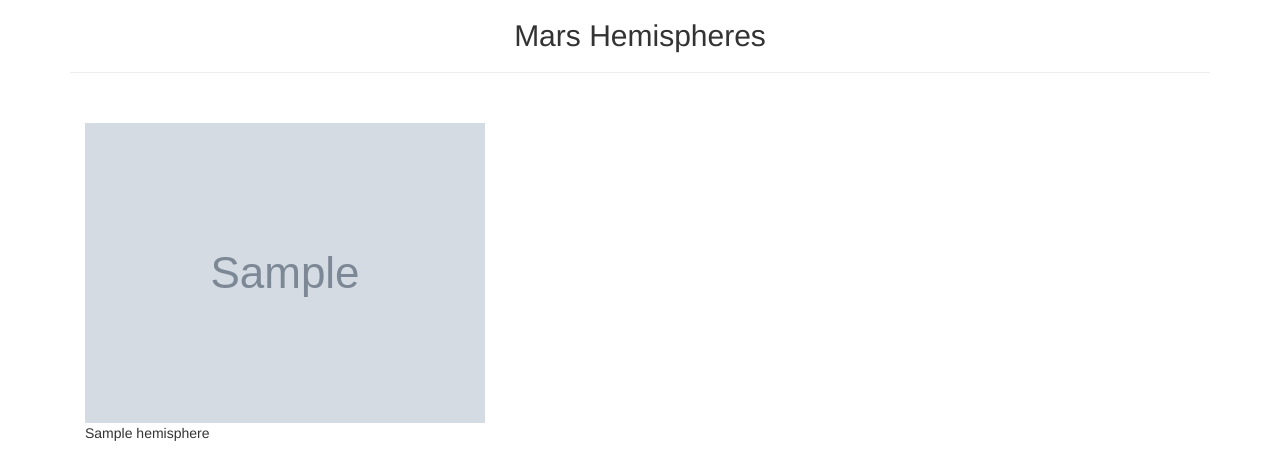
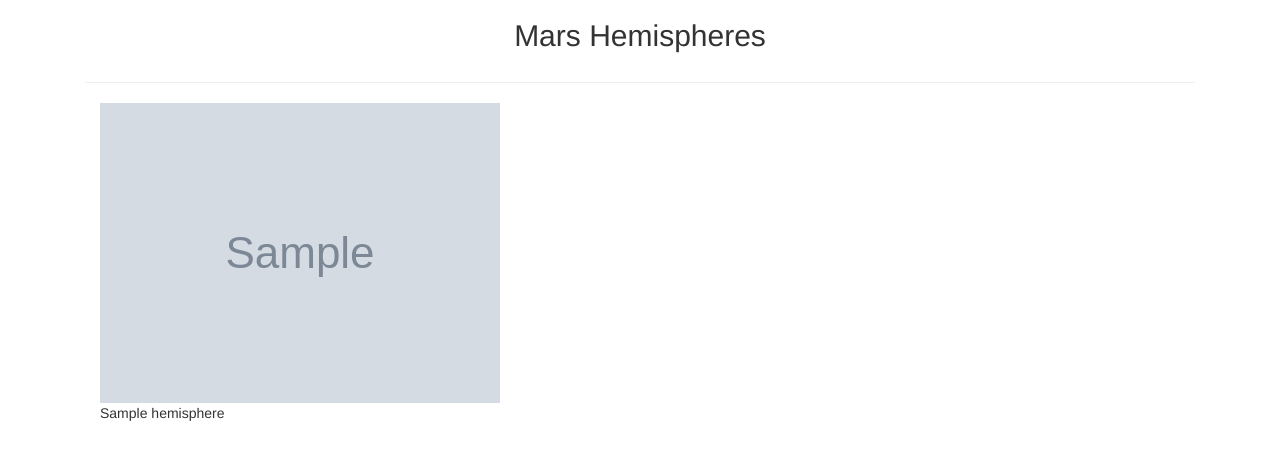
Before and after one commit to Nicole1701/web-scraping-challenge, a Flask app: page / in a window 1280 px wide. Shown: the part 803-1256 px from the top of the page. After the commit the page ends 1224 px from the top, so only its background shows below. Run offline with Flask 2, Linux system fonts and the light colour scheme; grey boxes marked "Sample" are stand-in pictures; a database or web service that is not in the repository returns one stand-in record (values such as "Sample title"); parts of the project's set-up code (start-up, migrations or seed data) failed here and were passed over; some libraries are stand-ins or nearby versions.

Commit message:
updating hemispheres code

```diff
--- a/templates/index.html
+++ b/templates/index.html
@@ -44,18 +44,14 @@
     </div>
     <!-- Mars Hemispheres -->
       <h2 style="text-align: center;">Mars Hemispheres</h2>
-        <div class="card-deck">
+        <div class="container-fluid">
           <hr>
             <div class="col-md-12">
               <div class="row" id="mars_hemispheres">
                 {% for hemisphere in mars.hemisphere_links %}
                   <div class="col-md-6">
-                      <div class="card text-white bg-dark" style="margin: 30px;"></div>
-                        <img class="card-img-top" src="{{hemisphere.image}}" />
-                        <div class="card-body">
-                          <p class="card-text">{{hemisphere.title}}</p>
-                        </div>
-                      </div>
+                    <img src="{{hemisphere.image}}" />
+                    <p>{{hemisphere.title}}</p>
                   </div>
                 {% endfor %}
               </div>
```
